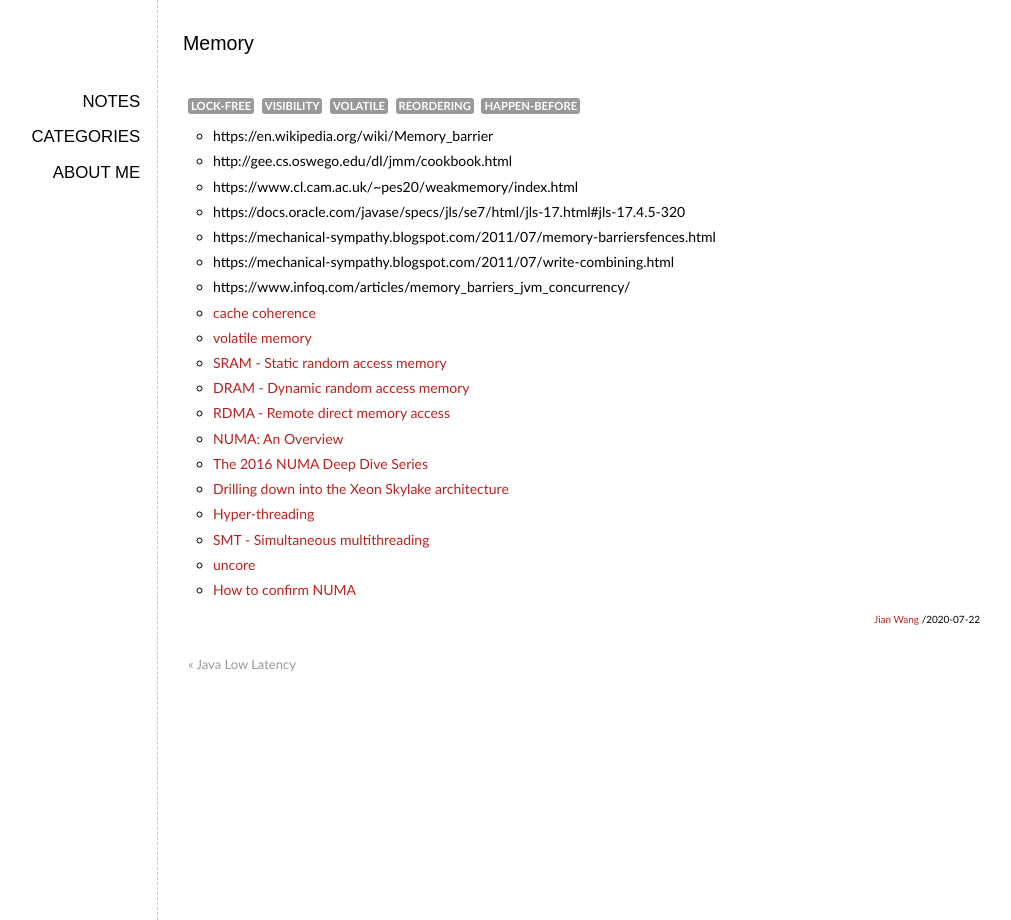
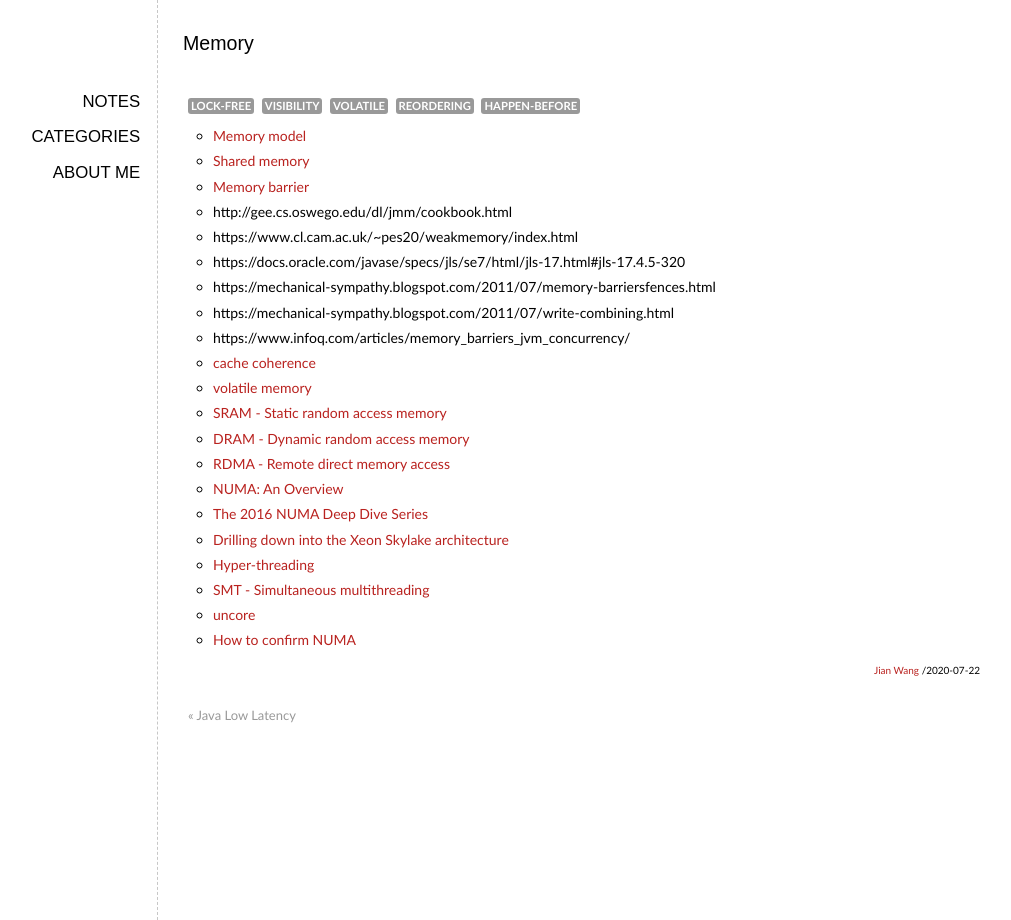
Before and after one commit to elan2wang/note, a Jekyll site: the page built from _posts/2020-07-22-memory.md, in a window 1280 px wide. Shown: the whole page, without its empty margins (93-1104 px from the left). Built offline with Jekyll 4.4.1, drawn with Linux system fonts in a browser that asks for light colours; comment, search, counter and statistics services are not loaded.

Commit message:
Update 2020-07-22-memory.md

```diff
--- a/_posts/2020-07-22-memory.md
+++ b/_posts/2020-07-22-memory.md
@@ -5,7 +5,9 @@ tags: lock-free visibility volatile reordering happen-before
 categories: Java
 ---
 
-* https://en.wikipedia.org/wiki/Memory_barrier
+* [Memory model](https://en.wikipedia.org/wiki/Memory_model_(programming))
+* [Shared memory](https://en.wikipedia.org/wiki/Shared_memory)
+* [Memory barrier](https://en.wikipedia.org/wiki/Memory_barrier)
 * http://gee.cs.oswego.edu/dl/jmm/cookbook.html
 * https://www.cl.cam.ac.uk/~pes20/weakmemory/index.html
 * https://docs.oracle.com/javase/specs/jls/se7/html/jls-17.html#jls-17.4.5-320
```
